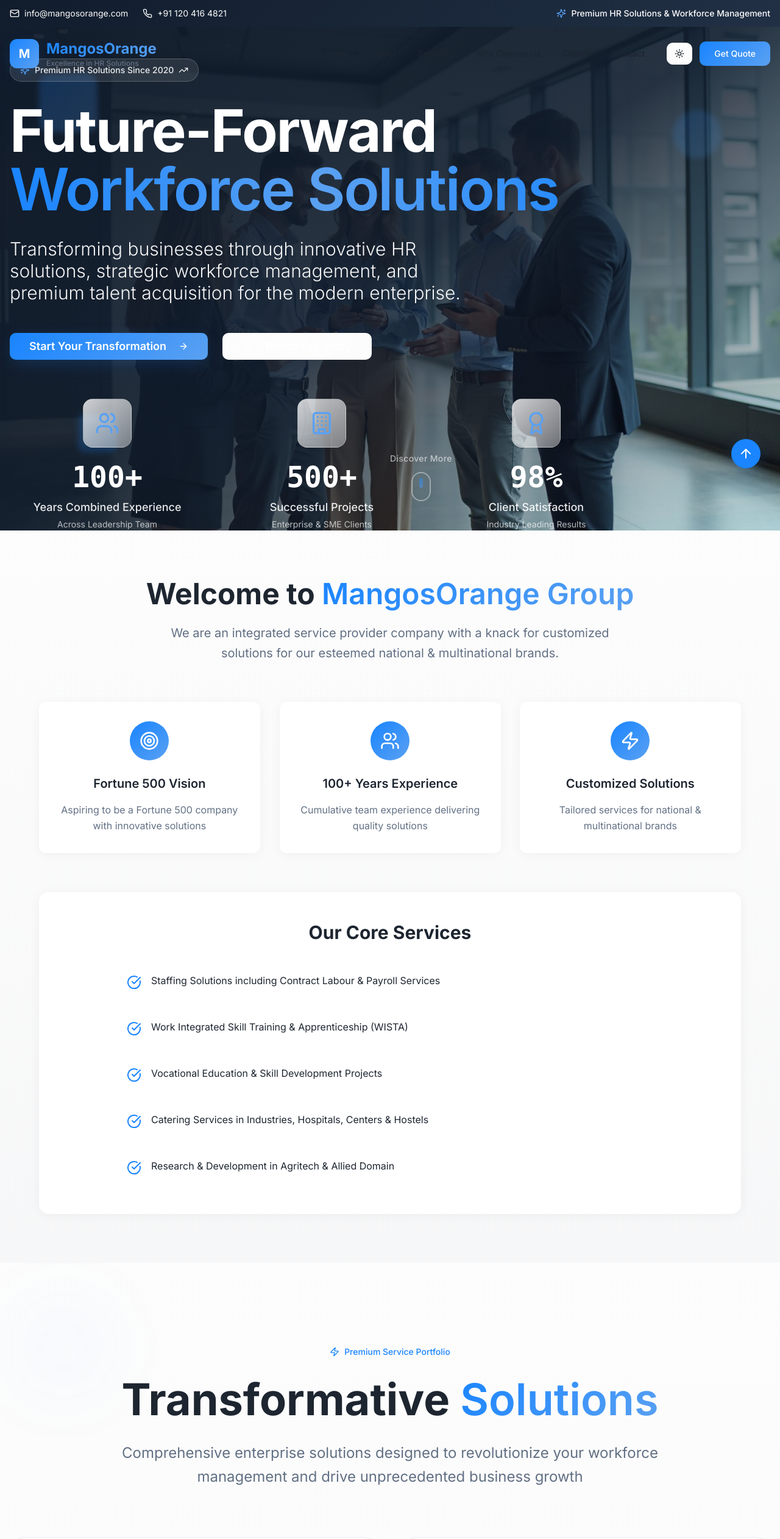
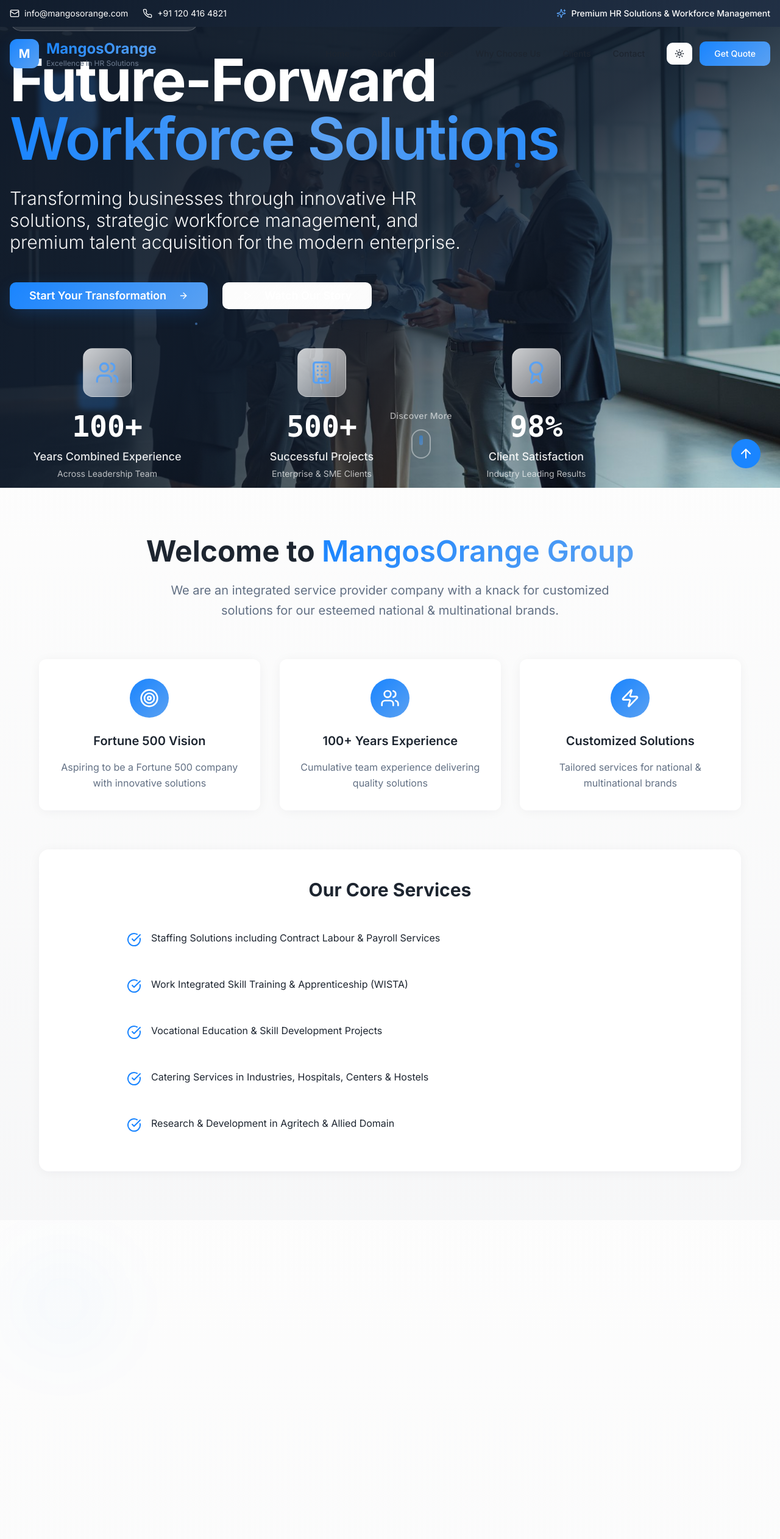
Before and after one commit to praaachii4596/mango-glow-revamp, a React (Vite) app: page / in a window 1280 px wide. Shown: the top 2524 px of the page at 61% size. Built offline with nearby package versions, Linux system fonts and the light colour scheme.

Commit message:
Reverted to commit 49e09d7ccfbed1cc6f5e5fc882ab258774b37c32

```diff
--- a/src/components/Hero.tsx
+++ b/src/components/Hero.tsx
@@ -4,7 +4,7 @@ import heroImage from "@/assets/hero-business.jpg";
 
 const Hero = () => {
   return (
-    <section id="home" className="relative min-h-screen flex items-center overflow-hidden bg-gradient-subtle pt-24">
+    <section id="home" className="relative min-h-screen flex items-center overflow-hidden bg-gradient-subtle">
       {/* Background Image with Premium Overlay */}
       <div className="absolute inset-0 z-0">
         <img
--- a/src/components/Services.tsx
+++ b/src/components/Services.tsx
@@ -55,7 +55,7 @@ const Services = () => {
       <div className="container mx-auto px-4 relative z-10">
         <div className="max-w-7xl mx-auto">
           {/* Premium Header */}
-          <div className="text-center mb-20">
+          <div className="text-center mb-20 reveal">
             <div className="inline-flex items-center gap-2 px-4 py-2 bg-accent-subtle rounded-full text-accent font-medium text-sm mb-6">
               <Zap className="w-4 h-4" />
               Premium Service Portfolio
@@ -73,7 +73,7 @@ const Services = () => {
             {services.map((service, index) => (
               <div
                 key={index}
-                className="group relative bg-card rounded-3xl p-10 shadow-premium hover-lift border border-card-border transition-all duration-700 overflow-hidden"
+                className="group relative bg-card rounded-3xl p-10 shadow-premium hover-lift border border-card-border transition-all duration-700 reveal overflow-hidden"
                 style={{ animationDelay: `${index * 0.2}s` }}
               >
                 {/* Highlight Badge */}
@@ -133,7 +133,7 @@ const Services = () => {
           </div>
 
           {/* Premium CTA Section */}
-          <div className="text-center mt-24">
+          <div className="text-center mt-24 reveal">
             <div className="relative bg-gradient-primary rounded-3xl p-12 md:p-16 text-white overflow-hidden">
               {/* Background Pattern */}
               <div className="absolute inset-0 opacity-10">
```
